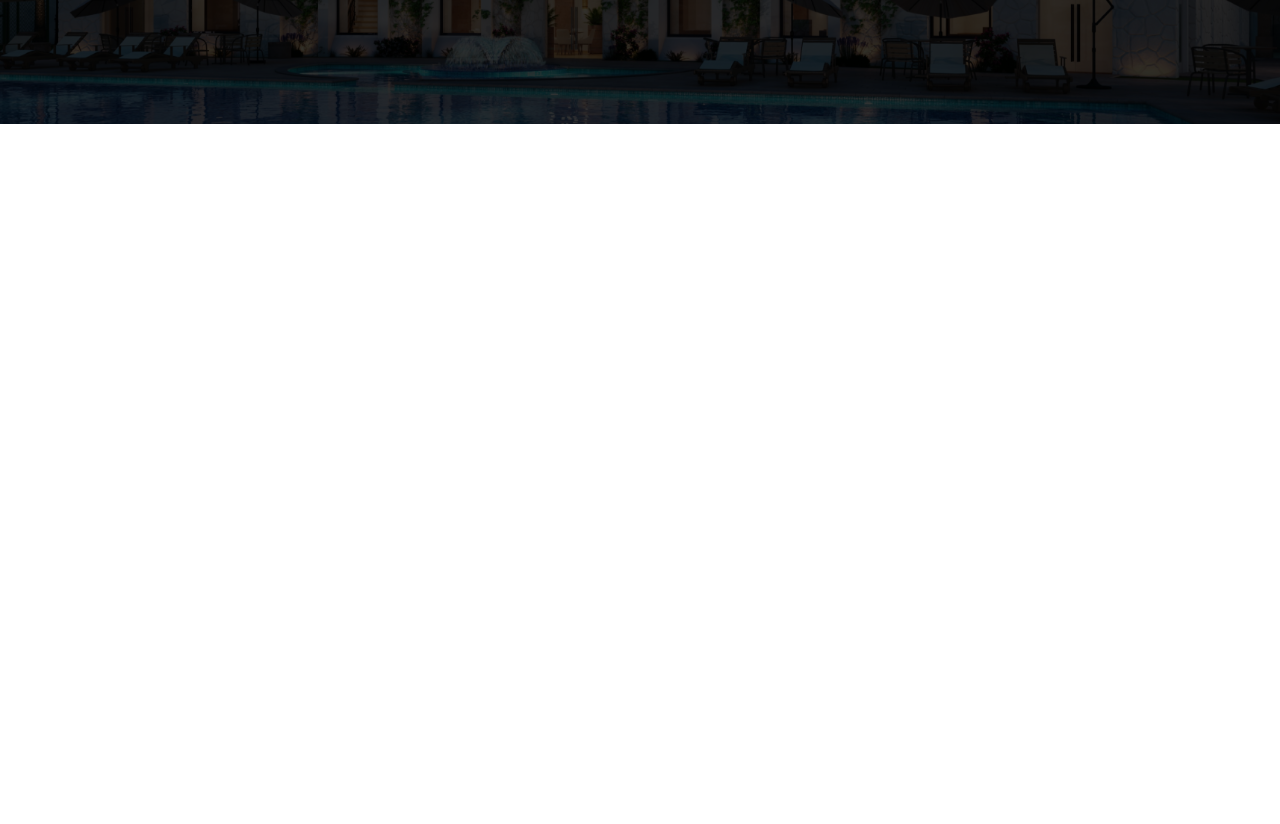
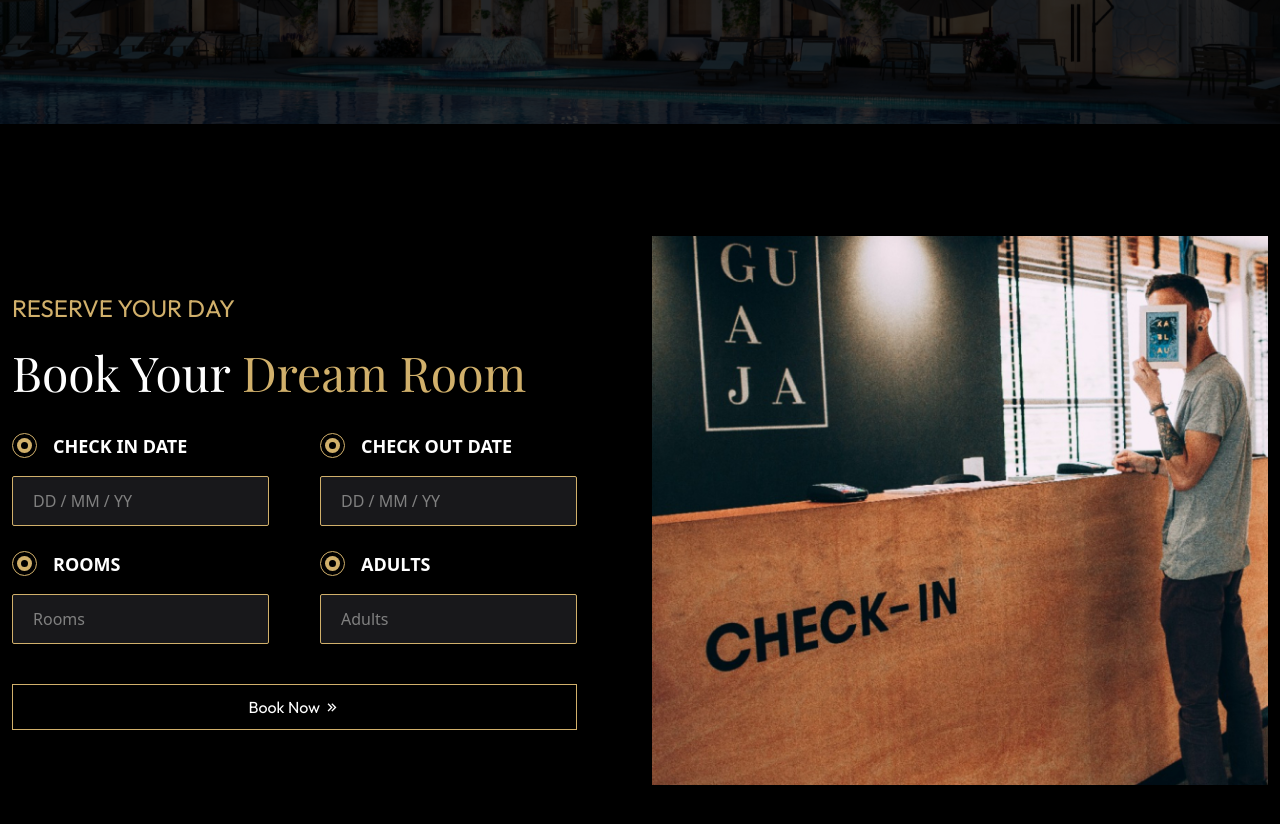
Before and after one commit to TechX-Internship/TechX_15, a Next.js app: page / in a window 1280 px wide. Shown: the part 3100-3924 px from the top of the page. Before the commit the page ends 3224 px from the top, so only its background shows below. Built offline with nearby package versions, Linux system fonts and the light colour scheme.

Commit message:
Added Reserve form section

```diff
--- /dev/null
+++ b/src/app/Components/ReserveFormSection.jsx
@@ -0,0 +1,52 @@
+import ButtonOutline from '@/components/ButtonOutline'
+import FormLabelInput from '@/components/FormLabelInput'
+import SectionTitle from '@/components/SectionTitle'
+import Image from 'next/image'
+import React from 'react'
+
+let inputs = [
+    {
+        title: 'Check In Date',
+        placeholder: 'DD / MM / YY',
+    },
+    {
+        title: 'Check Out Date',
+        placeholder: 'DD / MM / YY',
+    },
+    {
+        title: 'Rooms',
+        placeholder: 'Rooms',
+    },
+    {
+        title: 'Adults',
+        placeholder: 'Adults',
+    }
+]
+
+const ReserveFormSection = () => {
+    return (
+        <section className='py-28 reserve-form bg-black'>
+            <div className="container m-auto flex items-center">
+                <div className="w-6/12 px-3">
+                    <SectionTitle title='Reserve Your Day' />
+                    <h3 className="playfair mb-6 text-5xl capitalize text-white">Book Your <span className="color-primary">Dream Room</span>  </h3>
+                    <div className="form flex flex-wrap items-top">
+                        {inputs.map((ip, id) => (
+                            <div className="w-6/12 my-3" key={id}>
+                                <FormLabelInput title={ip.title} placeholder={ip.placeholder} />
+                            </div>
+                        ))}
+                    </div>
+                    <div className='mt-7'>
+                        <ButtonOutline title={'Book Now'} css='w-11/12 justify-center' />
+                    </div>
+                </div>
+                <div className="w-6/12 px-3">
+                    <Image src='/reserve-form-img.jpg' width={100} height={100} alt='no' className='w-full' quality={100} layout='responsive' />
+                </div>
+            </div>
+        </section>
+    )
+}
+
+export default ReserveFormSection
--- a/src/app/Components/VideoSection.jsx
+++ b/src/app/Components/VideoSection.jsx
@@ -5,7 +5,7 @@ const VideoSection = () => {
         <section className='video-section py-36 relative'>
             <div className="container m-auto flex flex-col items-center justify-center z-10 relative">
                 <div className='play-btn h-14 w-14 bg-primary flex items-center justify-center text-4xl shadow-lg shadow-slate-700'>
-                    <i class="ri-play-mini-fill"></i>
+                    <i className="ri-play-mini-fill"></i>
                 </div>
                 <h3 className="playfair mt-6 text-5xl capitalize text-white">Take a Tour of <span className="color-primary">Luxury</span></h3>
             </div>
--- a/src/app/globals.css
+++ b/src/app/globals.css
@@ -8,7 +8,10 @@
     --font-outfit: 'Outfit', sans-serif;
     --font-playfair: 'Playfair Display', serif;
 }
-
+.border-primary{
+    border-color: var(--color-primary);
+    border-style: solid;
+}
 .color-primary {
     color: var(--color-primary);
 }
@@ -70,11 +73,6 @@ header .menu li:hover {
     background-position: center center;
     height: 70vh;
 }
-
-.border-primary{
-    border-color: var(--color-primary);
-    border-style: solid;
-}
 .video-section{
     background-image: url('/video-section-bg.jpg');
     background-size: cover;
@@ -94,3 +92,6 @@ header .menu li:hover {
     transition: all 0.2s linear;
     border: 1px solid var(--color-primary);
 }
+.form input::placeholder{
+    color: gray;
+}
--- a/src/app/page.js
+++ b/src/app/page.js
@@ -4,6 +4,7 @@ import AboutUs from "./Components/AboutUs";
 import Hotels from "./Components/Hotels";
 import Offerings from "./Components/Offerings";
 import VideoSection from "./Components/VideoSection";
+import ReserveFormSection from "./Components/ReserveFormSection";
 
 
 export default function Home() {
@@ -15,6 +16,7 @@ export default function Home() {
             <Offerings />
             <Hotels />
             <VideoSection />
+            <ReserveFormSection />
         </>
     )
 }
--- a/src/components/ButtonOutline.jsx
+++ b/src/components/ButtonOutline.jsx
@@ -1,8 +1,8 @@
 import React from 'react'
 
-const ButtonOutline = ({title}) => {
+const ButtonOutline = ({title, css}) => {
     return (
-        <button className="btn-outline-primary outfit flex items-center text-white"><span>{title}</span> <i className="ri-arrow-right-double-line ml-1"></i></button>
+        <button className={`${css} btn-outline-primary outfit flex items-center text-white`}><span>{title}</span> <i className="ri-arrow-right-double-line ml-1"></i></button>
     )
 }
 
--- /dev/null
+++ b/src/components/FormLabelInput.jsx
@@ -0,0 +1,17 @@
+const FormLabelInput = ({ title, placeholder }) => {
+    return (
+    <div className='w-full'>
+        <div className='flex items-center'>
+            <label htmlFor="">
+                <img src='/chakra.svg' alt="" />
+            </label>
+            <h5 className='text-white ml-4 text-lg font-bold'>{title.toUpperCase()}</h5>
+        </div>
+        <div>
+            <input type="text" placeholder={placeholder} name="" id="" className='bg-zinc-900 border rounded-sm border-primary w-10/12 mt-4 py-3 px-5 text-white' />
+        </div>
+    </div>
+    )
+}
+
+export default FormLabelInput
```
Also changed, not shown: public/chakra.svg (added), public/reserve-form-img.jpg (added).
